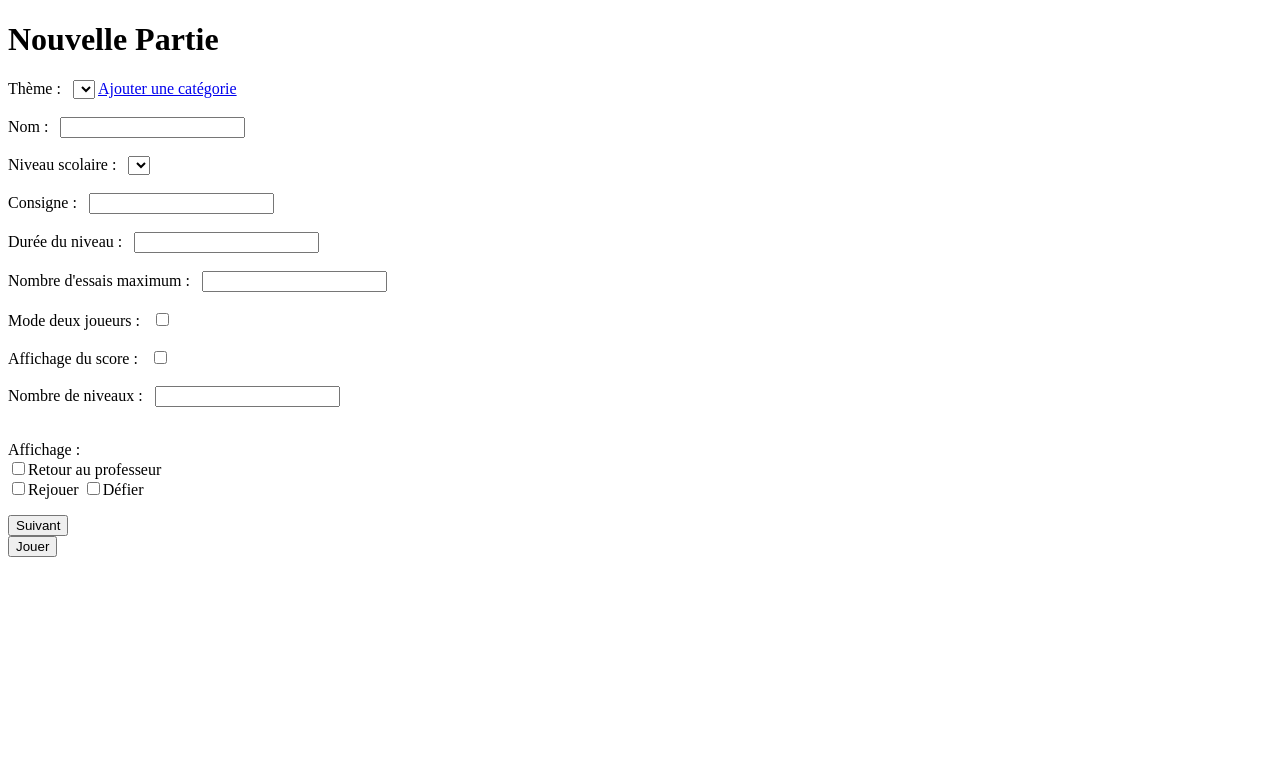
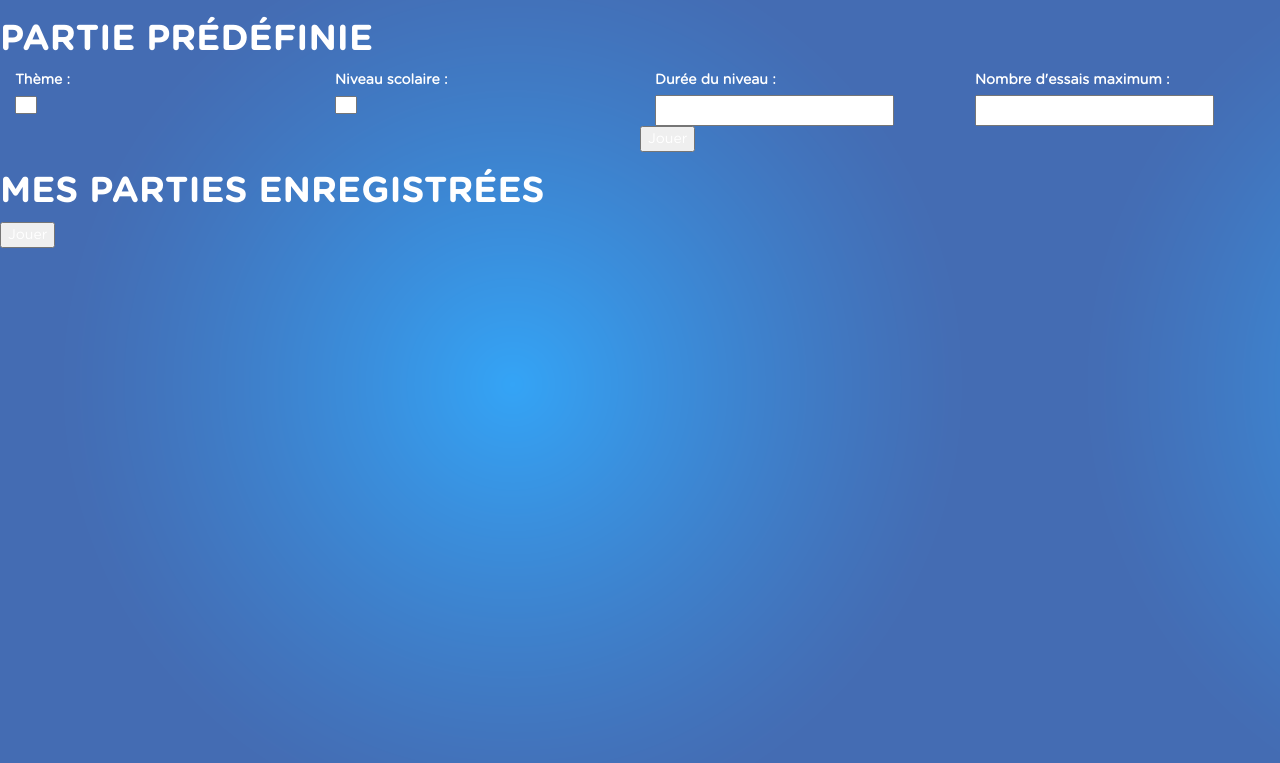
Before and after one commit to LilliJane/Memory, a PHP site: page /parts.php in a window 1280 px wide. Shown: the top 763 px of the page. Run offline with PHP 8.4, Linux system fonts and the light colour scheme; data that the repository does not hold is empty; a stand-in replaces the project's code that opens the database connection.

Commit message:
css and bootstrap, font and background add

```diff
--- a/admin.php
+++ b/admin.php
@@ -7,7 +7,7 @@
 		?>
 
 			<center>
-				<h3>Vous devez vous connecter pour accéder à cette partie</h3>
+				<h2>Vous devez vous connecter pour accéder à cette partie</h2>
 
 				<form method="post" action="admin.php">
 					<input type="text" name="username" id="username" placeholder="Nom d'utilisateur" />
--- a/home.php
+++ b/home.php
@@ -1,6 +1,8 @@
 <title id="title-doc">Memory Game</title>
 
 <link rel="stylesheet" href="style.css" />
+
+<center>
 	<form action="parts.php">
     	<button type="submit" name="parts">Jouer
     	</button>
@@ -15,3 +17,4 @@
     	<button type="submit" name="students">Élèves
     	</button>
 	</form>
+</center>
--- a/index.php
+++ b/index.php
@@ -3,7 +3,7 @@
 
 <center>
 
-  <h3>Choisissez votre mode de jeu :</h3>
+  <h2>Choisissez votre mode de jeu :</h2>
 
   <form method="post" action="game.php"><input type="submit" value="Partie Rapide" /><br /><br /></form>
   <form method="post" action="admin.php"><input type="submit" value="Professeur" /><br /><br /></form>
--- a/param.php
+++ b/param.php
@@ -13,7 +13,7 @@
    <hgroup>
     <h3>Nouvelle Partie</h3>
   </hgroup>
-  <form action="perso.php" method="post">
+  <form action="perso.php" method="post" class="new_part">
     <div class="group">
        <label for="theme">Quel thème souhaitez-vous utiliser ?</label><br />
        <select name="level" id="level">
--- a/parts.php
+++ b/parts.php
@@ -4,18 +4,26 @@
 <html>
 	<head>
 		<meta charset="utf-8" />
-	</head>
+    <link rel="stylesheet" href="style.css" />
+    <title id="title-doc">Memory Game</title>
+    <!-- Latest compiled and minified CSS -->
+    <link rel="stylesheet" href="https://maxcdn.bootstrapcdn.com/bootstrap/3.3.4/css/bootstrap.min.css">
 
-  <title id="title-doc">Memory Game</title>
+    <!-- Optional theme -->
+    <link rel="stylesheet" href="https://maxcdn.bootstrapcdn.com/bootstrap/3.3.4/css/bootstrap-theme.min.css">
 
-<body>
+    <!-- Latest compiled and minified JavaScript -->
+    <script src="https://maxcdn.bootstrapcdn.com/bootstrap/3.3.4/js/bootstrap.min.js"></script>
 
-   <hgroup>
-    <h1>Nouvelle Partie</h1>
-  </hgroup>
-  <form action="perso.php" method="post">
-    <div class="group">
-       <label for="theme">Thème : </label> &nbsp;
+    <link rel="stylesheet" href="style.css" />
+	  </head>
+
+  <body>
+
+  <h1>PARTIE PRÉDÉFINIE</h1>
+  <form action="game.php" method="post" class="new_part">
+    <div class="col-md-3">
+       <label for="theme">Thème : </label> <br />
        <select name="theme" id="theme">
           <?php
             $result = $link->query('SELECT * FROM memory_genre');
@@ -24,17 +32,10 @@
               echo '<option value=" ' . $memory_type['id'] . '"> ' . $memory_type['nom'] . '</option>';
            ?>
        </select>
-        <a href="#">Ajouter une catégorie</a><br /><br />
     </div>
 
-    <div class="group">
-      <label>Nom : </label> &nbsp;
-      <input type="text" name="name">
-      <br /><br />
-    </div>
-
-    <div class="group">
-       <label for="level">Niveau scolaire : </label> &nbsp;
+    <div class="col-md-3">
+       <label for="level">Niveau scolaire : </label> <br />
        <select name="level" id="level">
           <?php
             $result = $link->query('SELECT * FROM memory_level');
@@ -46,51 +47,21 @@
        <br /><br />
     </div>
 
-    <div class="group">
-      <label>Consigne : </label> &nbsp;
-      <input type="text" name="consigne"><span class="highlight"></span><span class="bar"></span>
-    </div><br />
+    <div class="col-md-3">
+      <label>Durée du niveau : </label> <br />
+      <input type="text" name="time" maxlength="20"><span class="bar"></span>
+    </div>
 
-    <div class="group">
-      <label>Durée du niveau : </label> &nbsp;
-      <input type="text" name="time"><span class="highlight"></span><span class="bar"></span>
-    </div><br />
-
-    <div class="group">
+    <div class="col-md-3">
       <label>Nombre d'essais maximum : </label> &nbsp;
       <input type="text" name="essai"><span class="highlight"></span><span class="bar"></span>
     </div><br />
 
-    <div class="group">
-      <label>Mode deux joueurs : </label> &nbsp;
-      <input type="checkbox" name="multi"><span class="highlight"></span><span class="bar"></span>
-    </div><br />
-
-    <div class="group">
-      <label>Affichage du score : </label> &nbsp;
-      <input type="checkbox" name="score"><span class="highlight"></span><span class="bar"></span>
-    </div><br />
-
-    <div class="group">
-      <label>Nombre de niveaux : </label> &nbsp;
-      <input type="text" name="nb_level"><span class="highlight"></span><span class="bar"></span>
-    </div><br />
-
-    <div class="group">
-      <p>
-       Affichage :<br />
-        <input type="checkbox" name="type_end1" value="professeur" >Retour au professeur<br />
-        <input type="checkbox" name="type_end2" value="rejouer" >Rejouer
-        <input type="checkbox" name="type_end3" value="défier"  >Défier
-      </p>
-    </div>
-
-    <button type="submit" class="button buttonBlue">Suivant
-     <div class="ripples buttonRipples"><span class="ripplesCircle"></span></div>
+    <button type="submit">Jouer
     </button>
   </form>
 
-  <form action="game.php" method="post">
-    <button type="submit" name="game">Jouer
-    </button>
-  </form>
+<h1>MES PARTIES ENREGISTRÉES</h1>
+<form action="game.php" method="post">
+    <button type="submit">Jouer</button>
+</form>
--- a/style.css
+++ b/style.css
@@ -1,200 +1,53 @@
-* { box-sizing:border-box; }
-
 @font-face {
 	font-family: 'Gotham-Rounded-Book';
-	src: url('gotham-rounded/Book_21016.ttf') format('truetype');
+	src: url('Gotham-Rounded-Book_21018.ttf') format('truetype');
 }
 
 @font-face {
 	font-family: 'Gotham-Rounded-Bold';
-	src: url('gotham-rounded/Bold_21016.ttf') format('truetype');
+	src: url('Gotham-Rounded-Bold_21016.ttf');
 }
 
 body {
-	font-family: Helvetica;
-	background: #eee;
-  -webkit-font-smoothing: antialiased;
+	color: white;
+	font-family: 'Gotham-Rounded-Book';
+	background-image:url(img/background.png);
+	background-attachment:fixed;
 }
 
-hgroup {
-	text-align:center;
-	margin-top: 4em;
+/* Titre important */
+
+h1 {
+	font-family: 'Gotham-Rounded-Bold';
 }
 
-h1 {
+h2 {
 	font-family: 'Gotham-Rounded-Book';
 }
 
-h3 {
-	font-family: 'Gotham-Rounded-Bold';
+p {
+
+}
+
+center {
+	margin-top: 200px;
 }
 
 form {
 	font-family: 'Gotham-Rounded-Book';
 }
 
-.group {
-	position: relative;
-	font-family: 'Gotham-Rounded-Book';
-/*	margin-bottom: 45px; */
-}
-
 input {
 	font-size: 18px;
 	font-family: 'Gotham-Rounded-Book'
-	padding: 10px 10px 10px 5px;
-	-webkit-appearance: none;
-	display: block;
-	background: #fafafa;
-	color: #636363;
-	width: 100%;
 }
-
 
 /* Label */
 
 label {
-	color: #999;
-	display: block;
 	font-family: 'Gotham-Rounded-Book';
-	font-size: 18px;
-	font-weight: normal;
-	position: absolute;
 }
 
-
-/* active
-
-input:focus ~ label, input.used ~ label {
-	top: -20px;
-  transform: scale(.75); left: -2px;
-	font-size: 14px;
-	color: #4a89dc;
+button {
+	font-family: 'Gotham-Rounded-Book';
 }
-
-
-
-.bar {
-	position: relative;
-	display: block;
-	width: 100%;
-}
-
-.bar:before, .bar:after {
-	content: '';
-	height: 2px;
-	width: 0;
-	bottom: 1px;
-	position: absolute;
-	background: #4a89dc;
-	transition: all 0.2s ease;
-}
-
-.bar:before { left: 50%; }
-
-.bar:after { right: 50%; }
-
-
-
-input:focus ~ .bar:before, input:focus ~ .bar:after { width: 50%; }
-
-
-.highlight {
-	position: absolute;
-	height: 60%;
-	width: 100px;
-	top: 25%;
-	left: 0;
-	pointer-events: none;
-	opacity: 0.5;
-}
-
-
-input:focus ~ .highlight {
-	animation: inputHighlighter 0.3s ease;
-}
-
-
-@keyframes inputHighlighter {
-	from { background: #4a89dc; }
-	to 	{ width: 0; background: transparent; }
-}
-
-
-.button {
-  position: relative;
-  display: inline-block;
-  padding: 12px 24px;
-  margin: .3em 0 1em 0;
-  width: 100%;
-  vertical-align: middle;
-  color: #fff;
-  font-size: 16px;
-  line-height: 20px;
-  -webkit-font-smoothing: antialiased;
-  text-align: center;
-  letter-spacing: 1px;
-  background: transparent;
-  border: 0;
-  border-bottom: 2px solid #3160B6;
-  cursor: pointer;
-  transition: all 0.15s ease;
-}
-.button:focus { outline: 0; }
-
-
-/* Button modifiers */
-/*
-.buttonBlue {
-  background: #4a89dc;
-  text-shadow: 2px 2px 0 rgba(39, 110, 204, .5);
-}
-
-.buttonBlue:hover { background: #357bd8; }
-
-
-/* Ripples container */
-/*
-.ripples {
-  position: absolute;
-  top: 0;
-  left: 0;
-  width: 100%;
-  height: 100%;
-  overflow: hidden;
-  background: transparent;
-}
-
-
-/* Ripples circle */
-/*
-.ripplesCircle {
-  position: absolute;
-  top: 50%;
-  left: 50%;
-  transform: translate(-50%, -50%);
-  opacity: 0;
-  width: 0;
-  height: 0;
-  border-radius: 50%;
-  background: rgba(255, 255, 255, 0.25);
-}
-
-.ripples.is-active .ripplesCircle {
-  animation: ripples .4s ease-in;
-}
-
-
-/* Ripples animation */
-/*
-@keyframes ripples {
-  0% { opacity: 0; }
-
-  25% { opacity: 1; }
-
-  100% {
-    width: 200%;
-    padding-bottom: 200%;
-    opacity: 0;
-  }
-}
```
Also changed, not shown: game.php (+8 -0 lines), perso.php (+6 -10 lines), Gotham-Rounded-Bold_21016.ttf (added), Gotham-Rounded-Book_21018.ttf (added), img/background.png (added), preview.png (added). Lines whose indentation alone changed are shown as unchanged.
